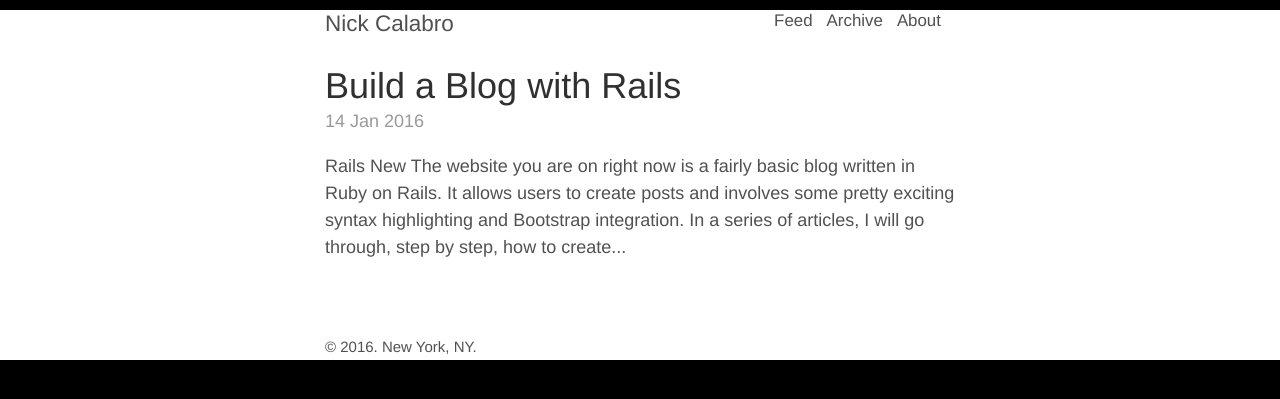
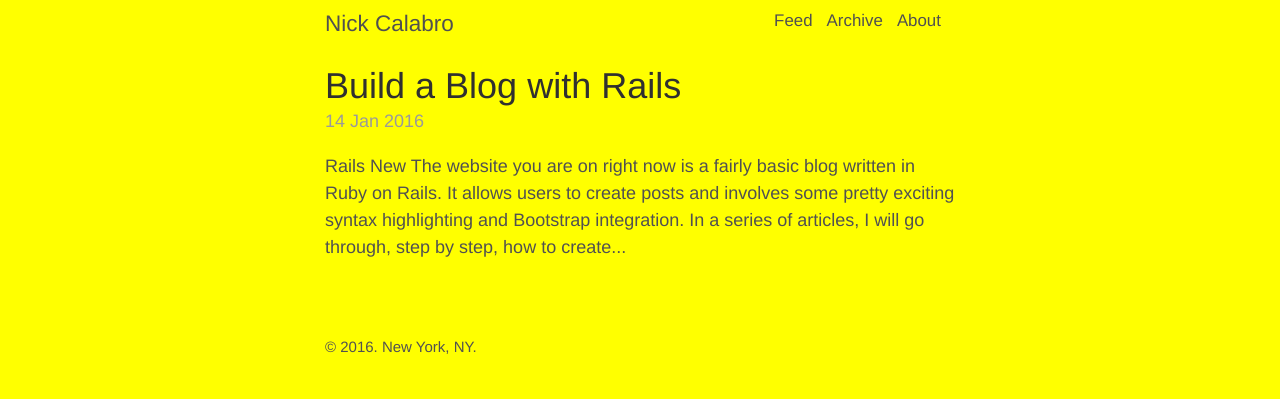
Before and after one commit to NickCalabs/nickcalabs.github.io, a Jekyll site: the page built from index.html, in a window 1280 px wide. Shown: the top 399 px of the page. Built offline with Jekyll 4.4.1, drawn with Linux system fonts in a browser that asks for light colours; Markdown is read by kramdown in place of the engine named in the settings; the list of posts is cut into pages by our own code.

Commit message:
background

```diff
--- a/_sass/_base.scss
+++ b/_sass/_base.scss
@@ -12,7 +12,6 @@ html,
 body {
   margin: 0;
   padding: 0;
-  background-color: black;
 }
 
 html {
@@ -77,3 +76,7 @@ tbody tr:nth-child(odd) td,
 tbody tr:nth-child(odd) th {
   background-color: #f9f9f9;
 }
+
+body {
+  background-color: yellow;
+}
```
